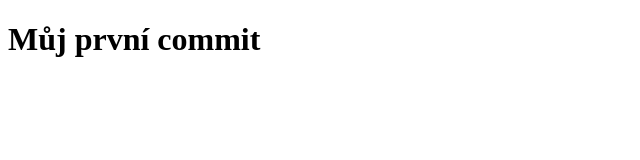
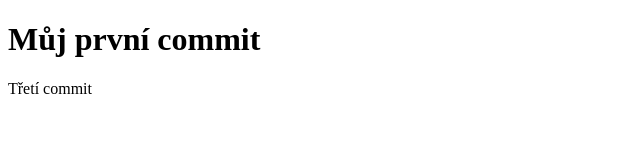
Before and after one commit to Damos151/testovaci-git, a plain HTML site: page index.html in a window 1280 px wide. Shown: the whole page, without its empty margins (0-640 px from the left). Drawn offline with Linux system fonts and the light colour scheme.

Commit message:
Vytvoření main.css, úprava idex.html

```diff
--- a/index.html
+++ b/index.html
@@ -8,5 +8,6 @@
 </head>
 <body>
     <h1>Můj první commit</h1>
+    <p>Třetí commit</p>
 </body>
 </html>
--- /dev/null
+++ b/main.css
@@ -0,0 +1,4 @@
+body{
+    font-family: sans-serif;
+    background-color: burlywood;
+}
```
